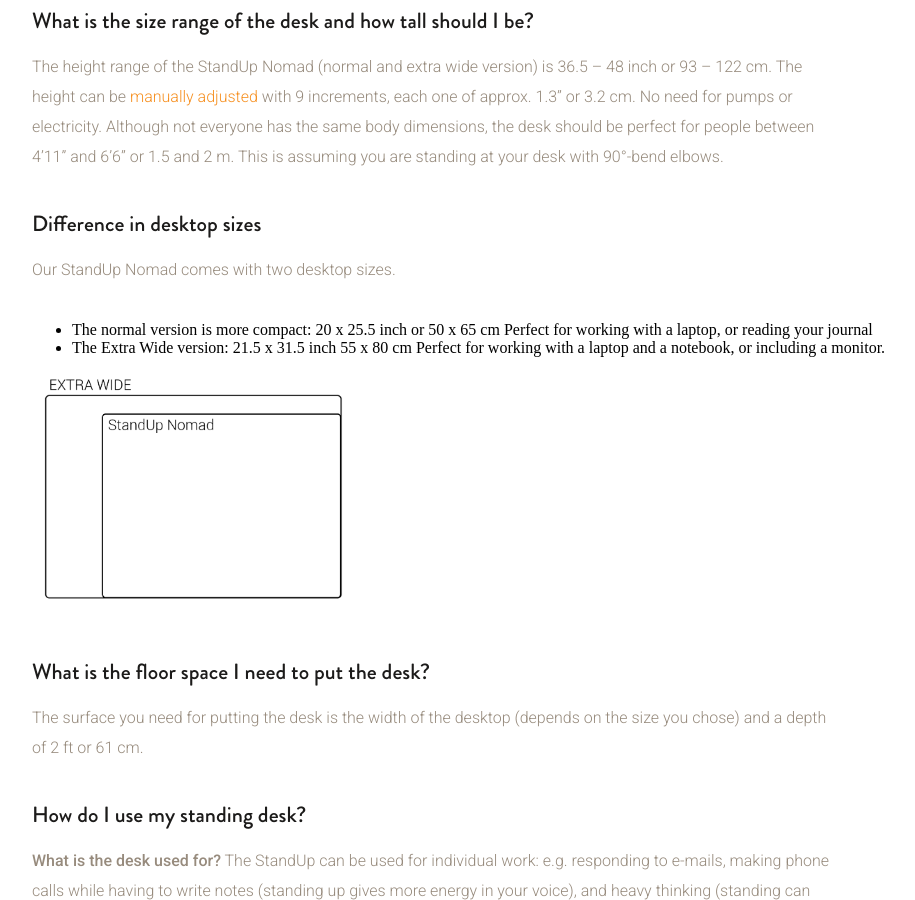
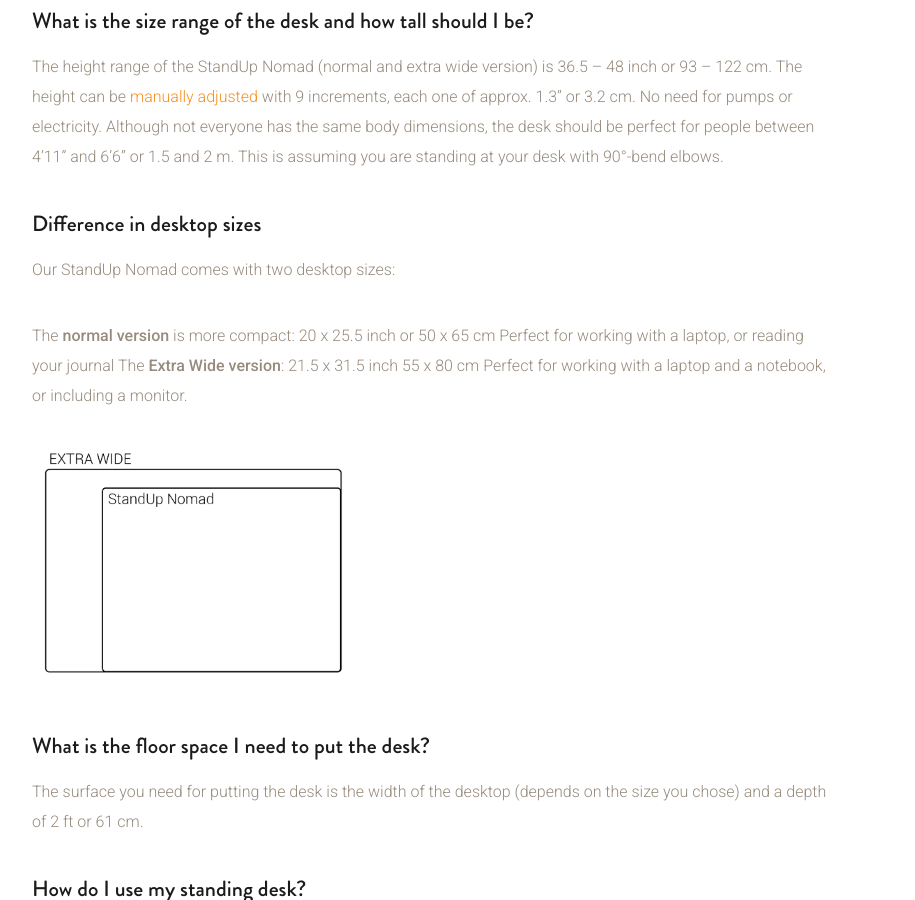
Before and after one commit to samuelrieder/jaswig.github.io, a Jekyll site: the page built from _posts/2016-05-26-FAQs.markdown, in a window 1280 px wide and 900 px high, scrolled down 594 px. Shown: the whole window, without its empty margins (38-953 px from the left). Built offline with Jekyll 4.4.1, drawn with Linux system fonts in a browser that asks for light colours; nearby versions of some CDN libraries.

```diff
--- a/_posts/2016-05-26-FAQs.markdown
+++ b/_posts/2016-05-26-FAQs.markdown
@@ -21,11 +21,11 @@ The height range of the StandUp Nomad (normal and extra wide version) is 36.5
 Although not everyone has the same body dimensions, the desk should be perfect for people between 4’11” and 6’6” or 1.5 and 2 m. This is assuming you are standing at your desk with 90°-bend elbows.
 
 ### Difference in desktop sizes
-Our StandUp Nomad comes with two desktop sizes.
+Our StandUp Nomad comes with two desktop sizes:
 
-- The normal version is more compact: 20 x 25.5 inch or 50 x 65 cm
+The **normal version** is more compact: 20 x 25.5 inch or 50 x 65 cm
 Perfect for working with a laptop, or reading your journal
-- The Extra Wide version: 21.5 x 31.5 inch 55 x 80 cm
+The **Extra Wide version**: 21.5 x 31.5 inch 55 x 80 cm
 Perfect for working with a laptop and a notebook, or including a monitor.
 
 ![Different Desktop Sizes](/images/blog/desktop sizes.png){:.small}
```
